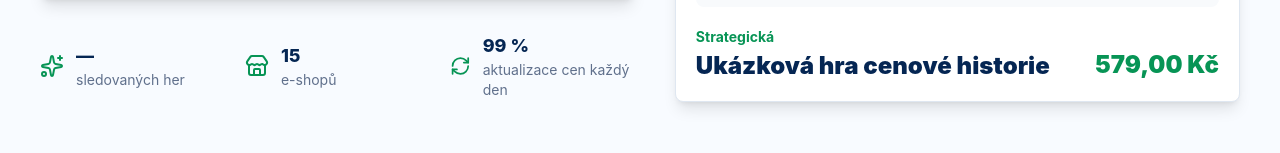
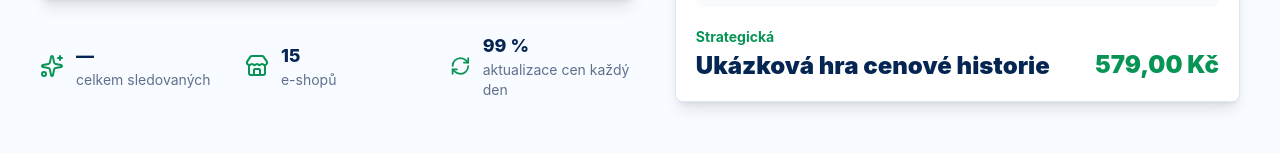
Before and after one commit to Dolenek/DeskovkyLevne, a React (Vite) app: page / in a window 1280 px wide. Shown: the part 429-582 px from the top of the page. Built offline with nearby package versions, Linux system fonts and the light colour scheme; no server answers.

Commit message:
Zobrazovat pouze celkem sledovaných na FE

```diff
--- a/src/i18n/translations.ts
+++ b/src/i18n/translations.ts
@@ -145,8 +145,7 @@ export const translations: Record<LocaleKey, TranslationMap> = {
     landingDeskoveFeaturedTitle: "Vybrané deskové hry",
     landingDeskoveCta: "Najděte svou další oblíbenou deskovku",
     landingSearchPlaceholder: "Zadejte název deskové hry...",
-    landingTrackedGames: "sledovaných her",
-    landingCatalogOverview: "celkem • {{available}} dostupných",
+    landingTrackedGames: "celkem sledovaných",
     landingShopCount: "e-shopů",
     landingDailyUpdates: "aktualizace cen každý den",
     landingHowTitle: "Jak to funguje",
@@ -304,8 +303,7 @@ export const translations: Record<LocaleKey, TranslationMap> = {
     landingDeskoveFeaturedTitle: "Featured board games",
     landingDeskoveCta: "Find your next favorite board game",
     landingSearchPlaceholder: "Type a board game name...",
-    landingTrackedGames: "tracked games",
-    landingCatalogOverview: "total • {{available}} available",
+    landingTrackedGames: "tracked in total",
     landingShopCount: "shops",
     landingDailyUpdates: "price updates every day",
     landingHowTitle: "How it works",
--- a/src/pages/landing/LandingPage.tsx
+++ b/src/pages/landing/LandingPage.tsx
@@ -164,11 +164,7 @@ export const LandingPage = ({
                 <StatPill
                   icon="spark"
                   value={catalogOverview?.total.toLocaleString(localeTag) ?? "—"}
-                  label={catalogOverview
-                    ? t("landingCatalogOverview", {
-                        available: catalogOverview.available.toLocaleString(localeTag),
-                      })
-                    : t("landingTrackedGames")}
+                  label={t("landingTrackedGames")}
                 />
                 <StatPill icon="store" value="15" label={t("landingShopCount")} />
                 <StatPill icon="refresh" value="99 %" label={t("landingDailyUpdates")} />
```
Also changed, not shown: 1 other file (tests, documents, lock files or other folders).
